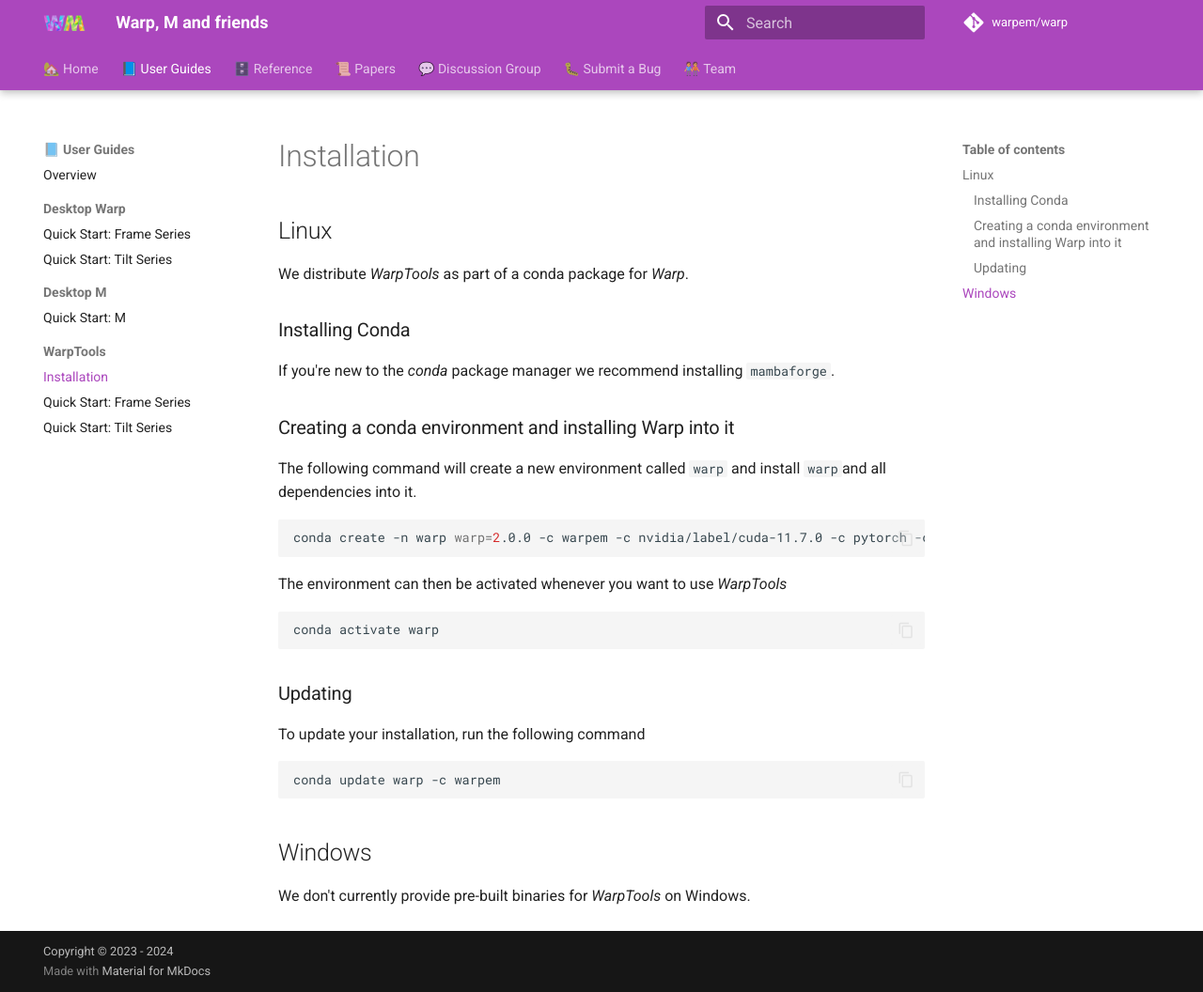
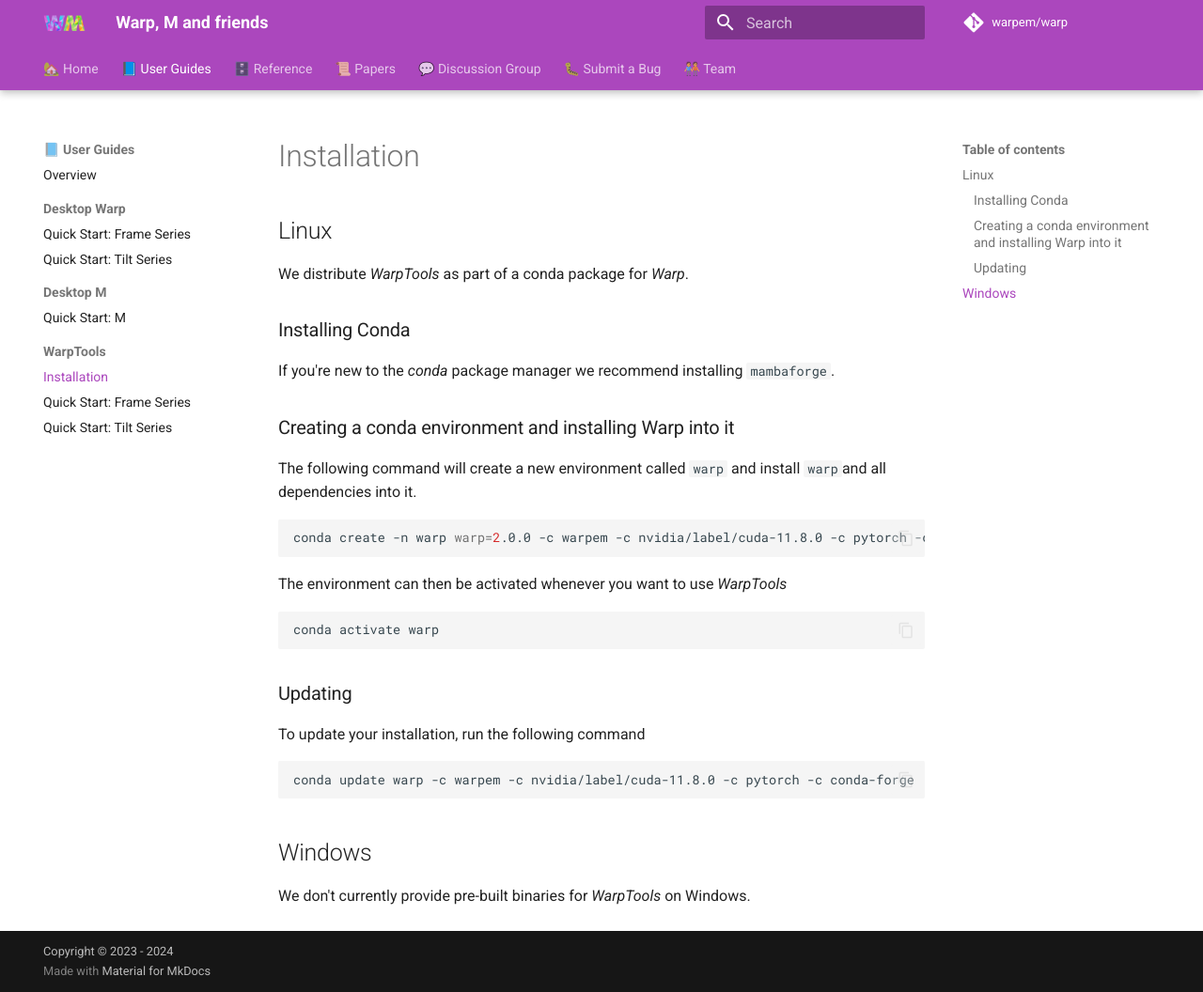
Before and after one commit to warpem/warp, an MkDocs documentation site: the page built from docs/user_guide/warptools/installation.md, in a window 1280 px wide and 1056 px high. Shown: the whole window at 94% size. Built offline with MkDocs 1.6.1 and Material for MkDocs 9.7.7, drawn with Linux system fonts in a browser that asks for light colours; comment, search, counter and statistics services are not loaded.

Commit message:
bump to cu118 (#184)

````diff
--- a/docs/user_guide/warptools/installation.md
+++ b/docs/user_guide/warptools/installation.md
@@ -14,7 +14,7 @@
 dependencies into it.
 
 ```sh
-conda create -n warp warp=2.0.0 -c warpem -c nvidia/label/cuda-11.7.0 -c pytorch -c conda-forge
+conda create -n warp warp=2.0.0 -c warpem -c nvidia/label/cuda-11.8.0 -c pytorch -c conda-forge
 ```
 
 The environment can then be activated whenever you want to use *WarpTools*
@@ -28,7 +28,7 @@
 To update your installation, run the following command
 
 ```sh
-conda update warp -c warpem
+conda update warp -c warpem -c nvidia/label/cuda-11.8.0 -c pytorch -c conda-forge
 ```
 
 ## Windows
--- a/warp_build.yml
+++ b/warp_build.yml
@@ -1,6 +1,6 @@
 name: warp_build
 channels:
-  - nvidia/label/cuda-11.7.0
+  - nvidia/label/cuda-11.8.0
   - pytorch
   - conda-forge
   - nodefaults
@@ -8,7 +8,7 @@
   - torchvision
   - libtiff
   - python
-  - pytorch-cuda=11.7
+  - pytorch-cuda=11.8
   - pytorch=2.0.1
   - fftw
   - cmake
--- a/warp_build_windows.yml
+++ b/warp_build_windows.yml
@@ -1,13 +1,13 @@
 name: warp_build
 channels:
-  - nvidia/label/cuda-11.7.0
+  - nvidia/label/cuda-11.8.0
   - pytorch
   - conda-forge
   - nodefaults
 dependencies:
   - libtiff
   - python
-  - pytorch-cuda=11.7
+  - pytorch-cuda=11.8
   - fftw
   - dotnet=8.0
   - cuda-toolkit
````
Also changed, not shown: README.md (+2 -2 lines), 2 other files.
